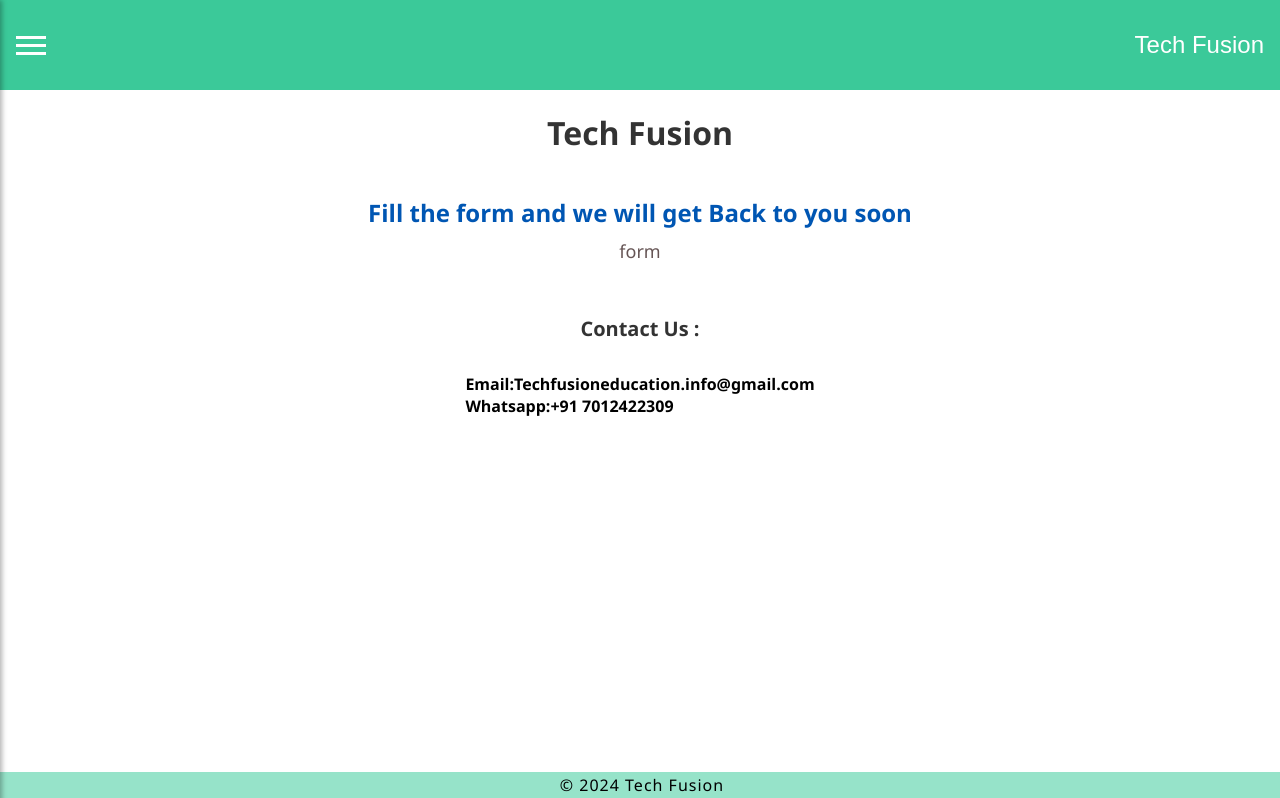
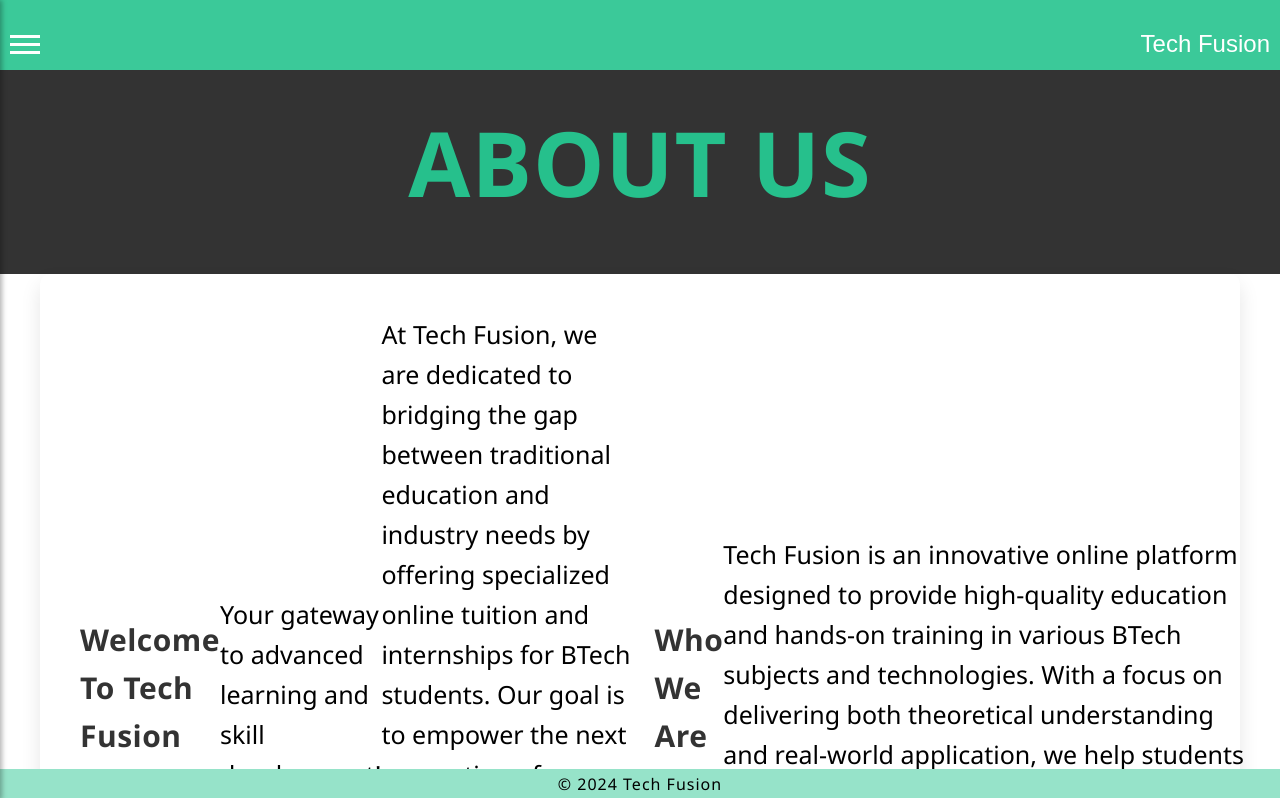
Before and after one commit to vishnuponneth/tech-fusion, a React (Create React App) app: page /about in a window 1280 px wide. Shown: the top 798 px of the page. Built offline with nearby package versions, Linux system fonts and the light colour scheme; no server answers.

Commit message:
pages added

```diff
--- a/src/App.js
+++ b/src/App.js
@@ -23,7 +23,7 @@ const App = () => {
       <Routes>
         <Route path="/login" element={<Login />} />
         <Route path="/videos" element={<Video />} />
-        <Route path="/home" element={<Home />} />
+        <Route path="/" element={<Home />} />
         <Route path="/internships" element={<Internships />} />
         <Route path="/academic-tutoring" element={<AcademicTutoring />} />
         <Route path="/contact-us" element={<ContactUs />} />
--- /dev/null
+++ b/src/components/About.css
@@ -0,0 +1,100 @@
+header {
+    text-align: center;
+    padding: 20px;
+    background-color: #333;
+    color: #fff;
+    font-size: 30px;
+    letter-spacing: 1px;
+    text-transform: uppercase;
+}
+
+* {
+    margin: 0;
+    padding: 0;
+    box-sizing: border-box;
+}
+
+body {
+    font-family: 'Arial', sans-serif;
+    background-color: #f4f4f4;
+    color: #333;
+    line-height: 1.6;
+}
+
+.container {
+    max-width: 1200px;
+    margin: 0 auto;
+    padding: 20px;
+}
+
+h1, h2, h3 {
+    color: #26c08c;
+}
+
+h1 {
+    font-size: 3em;
+    margin-bottom: 20px;
+    text-align: center;
+}
+
+h2 {
+    font-size: 2.5em;
+    margin-bottom: 15px;
+}
+
+h3 {
+    font-size: 2em;
+    margin-bottom: 10px;
+}
+
+p {
+    font-size: 1.2em;
+    margin-bottom: 20px;
+    line-height: 1.8;
+}
+
+ul {
+    margin: 20px 0;
+    padding-left: 40px;
+}
+
+ul li {
+    font-size: 1.2em;
+    margin-bottom: 10px;
+}
+
+.section {
+    margin-bottom: 50px;
+}
+
+.section-title {
+    border-bottom: 2px solid #4CAF50;
+    padding-bottom: 10px;
+    margin-bottom: 20px;
+}
+
+footer {
+    text-align: center;
+    padding: 20px;
+    background-color: #333;
+    color: #fff;
+    margin-top: 40px;
+}
+
+@media (max-width: 768px) {
+    h1 {
+        font-size: 2.5em;
+    }
+
+    h2 {
+        font-size: 2em;
+    }
+
+    h3 {
+        font-size: 1.5em;
+    }
+
+    p, ul li {
+        font-size: 1em;
+    }
+}
--- a/src/components/About.js
+++ b/src/components/About.js
@@ -1,28 +1,66 @@
 import React from 'react';
+import "./About.css";
 
 const About = () => {
 
   return (
-    <div style={styles.container}>
-      <h1>Tech Fusion</h1>
-      <h2>Fill the form and we will get Back to you soon</h2>
-      <a style={styles.formLink} id="myButton" target='_blank' href='https://forms.gle/B4ApbWvVZ7BndnMB7'>form</a><br />
-      <h3>Contact Us :</h3>
-      <h4>Email:Techfusioneducation.info@gmail.com<br />Whatsapp:+91 7012422309</h4>
-      {/* Add your contact information here */}
-    </div>
+    <>
+      <header>
+        <h1>About Us</h1>
+      </header>
+      <div class="container">
+
+
+        <div class="section">
+          <h2 class="section-title">Welcome to Tech Fusion</h2>
+          <p>Your gateway to advanced learning and skill development!</p>
+          <p>At Tech Fusion, we are dedicated to bridging the gap between traditional education and industry needs by offering specialized online tuition and internships for BTech students. Our goal is to empower the next generation of engineers with the knowledge and practical skills necessary to excel in both their academic and professional careers.</p>
+        </div>
+
+        <div class="section">
+          <h2 class="section-title">Who We Are</h2>
+          <p>Tech Fusion is an innovative online platform designed to provide high-quality education and hands-on training in various BTech subjects and technologies. With a focus on delivering both theoretical understanding and real-world application, we help students master their subjects and enhance their technical expertise.</p>
+        </div>
+
+        <div class="section">
+          <h2 class="section-title">Our Mission</h2>
+          <p>At Tech Fusion, our mission is to create an accessible, online-only learning platform where BTech students can:</p>
+          <ul>
+            <li><strong>Master Core Concepts:</strong> Through our tailored tuition sessions, students can strengthen their understanding of core engineering subjects across various disciplines.</li>
+            <li><strong>Gain Practical Skills:</strong> Our skill-oriented internships provide hands-on experience with real-world projects that are essential for industry readiness.</li>
+          </ul>
+          <p>We aim to equip students with both academic knowledge and the practical skills necessary to thrive in today’s competitive job market.</p>
+        </div>
+
+        <div class="section">
+          <h2 class="section-title">What We Offer</h2>
+
+          <h3>BTech Tuition</h3>
+          <p>We offer expert-led tuition in a variety of BTech subjects, ensuring that students receive personalized attention and comprehensive support to excel in their studies. From foundational subjects like digital electronics and programming to more advanced topics, we provide the guidance needed for academic success.</p>
+
+          <h3>Internship Programs</h3>
+          <p>Our internships are designed to give students hands-on experience with real-world projects, covering areas such as front-end web development and digital electronics. These programs focus on practical applications, ensuring that students gain the skills necessary to prepare for their professional careers.</p>
+        </div>
+
+        <div class="section">
+          <h2 class="section-title">Why Choose Tech Fusion?</h2>
+          <ul>
+            <li><strong>Comprehensive Online Learning:</strong> We offer flexible learning options, including live online classes, recorded sessions, and interactive tutorials, all accessible from the comfort of your home.</li>
+            <li><strong>Expert Tutors and Mentors:</strong> Our instructors are seasoned professionals with deep knowledge and practical experience in their fields.</li>
+            <li><strong>Hands-on Experience:</strong> Our internship programs provide real-world exposure and build skills that are highly valued by employers.</li>
+            <li><strong>Tailored Learning Paths:</strong> We understand that every student is unique, and we offer personalized learning plans to ensure that each student can achieve their academic and career goals.</li>
+          </ul>
+        </div>
+
+        <div class="section">
+          <h2 class="section-title">Our Vision for the Future</h2>
+          <p>We aim to become a leading online platform for BTech students and aspiring engineers, recognized for excellence in education, training, and skill development. As we continue to expand, our goal is to offer a diverse range of courses and internships in the latest technological fields, keeping pace with the evolving demands of the industry.</p>
+          <p>At Tech Fusion, we are committed to shaping the engineers of tomorrow by offering an education that goes beyond textbooks. Join us on this journey of learning, innovation, and success.</p>
+        </div>
+      </div>
+    </>
   );
 };
 
-const styles = {
-  container: {
-    display:"flex",
-    flexDirection:"column",
-    alignItems:"center"
-  },
-  formLink:{
-    fontSize:"18px",
-  }
-};
 
 export default About;
--- /dev/null
+++ b/src/components/ContactUs.css
@@ -0,0 +1,189 @@
+* {
+    margin: 0;
+    padding: 0;
+    box-sizing: border-box;
+}
+
+.contact-us {
+    font-family: 'Arial', sans-serif;
+    background: linear-gradient(135deg, #4CAF50, #2196F3);
+    color: #333;
+    min-height: 100vh;
+    display: flex;
+    justify-content: center;
+    align-items: center;
+    padding: 20px;
+}
+
+.container {
+    width: 100%;
+    max-width: 900px;
+    background-color: #fff;
+    border-radius: 10px;
+    padding: 40px;
+    box-shadow: 0 10px 20px rgba(0, 0, 0, 0.1);
+    animation: fadeIn 1.5s ease-in-out;
+}
+
+h1 {
+    text-align: center;
+    color: #333;
+    font-size: 2.5em;
+    margin-bottom: 20px;
+}
+
+h2 {
+    font-size: 1.8em;
+    margin-bottom: 10px;
+    color: #333;
+}
+
+p {
+    font-size: 1.1em;
+    line-height: 1.6;
+    color: #555;
+}
+
+.contact-info,
+.form-link,
+.social-media {
+    margin-bottom: 40px;
+}
+
+.form-link a,
+.social-media a {
+    display: inline-block;
+    padding: 12px 25px;
+    font-size: 1.2em;
+    border-radius: 5px;
+    text-decoration: none;
+    color: #fff;
+    transition: transform 0.3s ease, background-color 0.3s ease;
+}
+
+.form-link a {
+    background-color: #4CAF50;
+}
+
+.form-link a:hover {
+    background-color: #45a049;
+    transform: translateY(-3px);
+}
+
+.social-media a {
+    margin-right: 15px;
+    background-color: #555;
+    align-items: center;
+    justify-content: center;
+    gap: 10px;
+}
+
+.social-media a i {
+    font-size: 20px;
+}
+
+.social-media a.facebook {
+    background-color: #3b5998;
+}
+
+.social-media a.twitter {
+    background-color: #1da1f2;
+}
+
+.social-media a.instagram {
+    background-color: #e4405f;
+}
+
+.social-media a.linkedin {
+    background-color: #0e76a8;
+}
+
+.social-media a i {
+    margin-right: 8px;
+}
+
+.social-media a:hover {
+    transform: translateY(-3px);
+    opacity: 0.85;
+}
+
+.social-media a:last-child {
+    margin-right: 0;
+}
+
+footer {
+    text-align: center;
+    margin-top: 20px;
+    font-size: 1em;
+    color: #777;
+}
+
+@keyframes fadeIn {
+    0% {
+        opacity: 0;
+        transform: translateY(-30px);
+    }
+
+    100% {
+        opacity: 1;
+        transform: translateY(0);
+    }
+}
+
+/* Responsive Design */
+@media (max-width: 768px) {
+    body {
+        padding: 10px;
+    }
+
+    .container {
+        padding: 20px;
+    }
+
+    h1 {
+        font-size: 2em;
+    }
+
+    h2 {
+        font-size: 1.5em;
+    }
+
+    p {
+        font-size: 1em;
+    }
+
+    .form-link a,
+    .social-media a {
+        padding: 10px 20px;
+        font-size: 1em;
+    }
+}
+
+@media (max-width: 480px) {
+    .social-media a {
+        display: block;
+        margin-bottom: 15px;
+    }
+
+    .social-media a:last-child {
+        margin-bottom: 0;
+    }
+
+    h1 {
+        font-size: 1.8em;
+    }
+
+    h2 {
+        font-size: 1.3em;
+    }
+
+    p {
+        font-size: 0.9em;
+    }
+
+    .form-link a,
+    .social-media a {
+        font-size: 0.9em;
+        padding: 8px 15px;
+    }
+}
--- a/src/components/ContactUs.js
+++ b/src/components/ContactUs.js
@@ -1,24 +1,43 @@
 import React from 'react';
 import { useNavigate } from 'react-router-dom';
+import "./ContactUs.css";
 
 const ContactUs = () => {
 
   const navigate = useNavigate();
   return (
-    <div style={styles.container}>
-      <h1>Tech Fusion</h1>
-      <h2>Fill the form and we will get Back to you soon</h2>
-      <button id="myButton" onClick={()=>navigate("https://forms.gle/B4ApbWvVZ7BndnMB7")}>form</button><br/>
-      <h3>Contact Us :</h3>
-      <h4>Email:Techfusioneducation.info@gmail.com<br/>Whatsapp:+91 7012422309</h4>
-      {/* Add your contact information here */}
+    <div class="container contact-us">
+      <h1>Help & Support</h1>
+
+      <div class="contact-info">
+        <h2>Contact Us</h2>
+        <p>If you need any help, feel free to reach out to us through the following details:</p>
+        <p><strong>Email:</strong> <a href="mailto:Techfusioneducation.info@gmail.com"> Techfusioneducation.info@gmail.com</a></p>
+        <p><strong>Phone:</strong> +91 7012422309</p>
+      </div>
+
+      <div class="form-link">
+        <h2>Submit a Request</h2>
+        <p>Fill out the form with your inquiry and we will get back to you soon !</p>
+        <a href="https://forms.gle/FHEgWy1xHYSwhJwB8" target="_blank">Go to Google Form</a>
+      </div>
+
+      <div class="social-media">
+        <h2>Connect with Us on Social Media</h2>
+        <p>Stay connected with us through our social media platforms:</p>
+        <a href="https://wa.me/917012422309" class="whatsapp" target="_blank">
+          <i class="fab fa-whatsapp"></i> WhatsApp
+        </a>
+
+        <a href="https://www.instagram.com/tech.fusion.education/" class="instagram" target="_blank">
+          <i class="fab fa-instagram"></i> Instagram
+        </a>
+        <a href="https://www.linkedin.com/company/tech-fusion-ml/" class="linkedin" target="_blank">
+          <i class="fab fa-linkedin-in"></i> LinkedIn
+        </a>
+      </div>
     </div>
   );
 };
-const styles = {
-  container: {
-    padding: '20px',
-  },
-};
 
 export default ContactUs;
```
